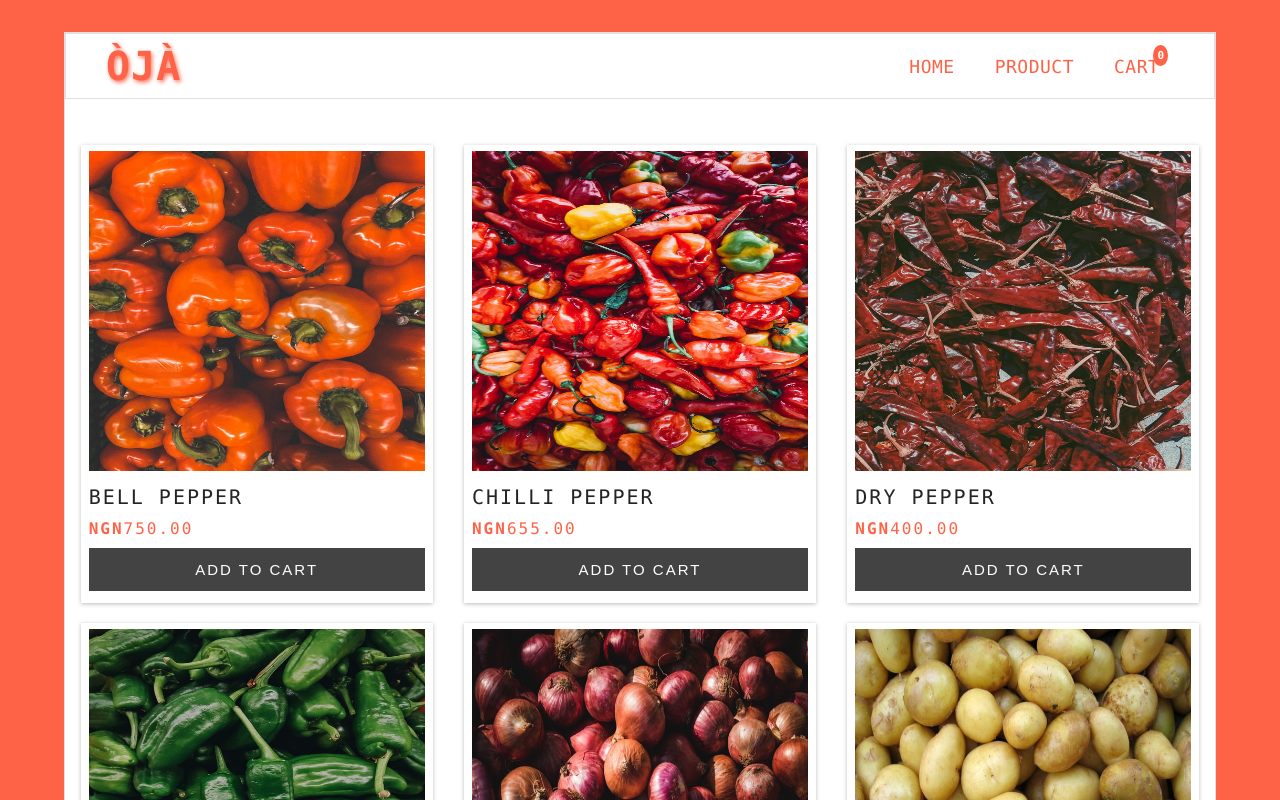
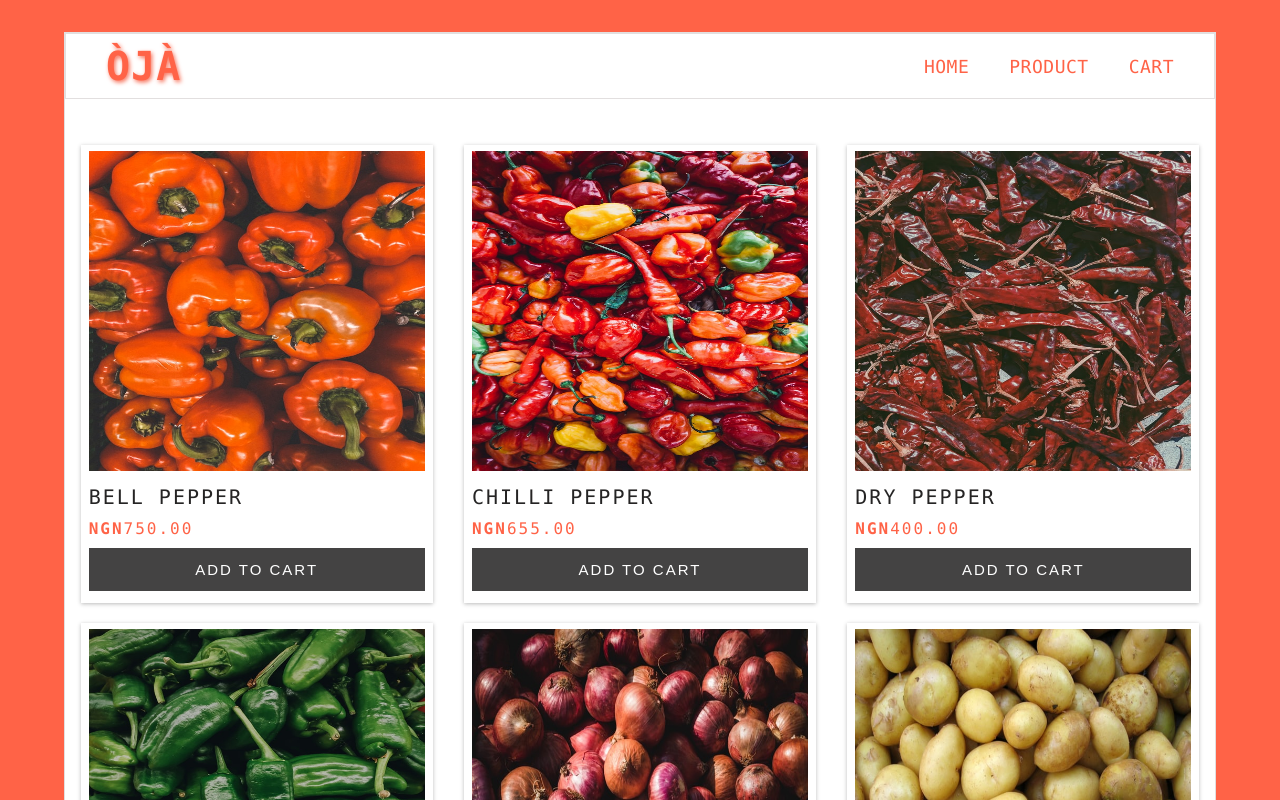
Before and after one commit to al-waheed/ArenaDrip, a React (Create React App) app: page / in a window 1280 px wide. Shown: the top 800 px of the page. Built offline with nearby package versions, Linux system fonts and the light colour scheme.

Commit message:
update datacontext

```diff
--- a/src/DataContext.js
+++ b/src/DataContext.js
@@ -95,8 +95,8 @@ export class DataProvider extends Component {
   decrease = id => {
    const { cart } = this.state;
    cart.forEach((item) => {
-      if (item._id === id) {
-        item.count === 1 ? (item.count = 1) : (item.count -= 1);
+        if (item._id === id) {
+        item.count === 1 ? this.deleteCart(id) : (item.count -= 1);
       }
     });
     this.setState({ cart:cart });
@@ -123,10 +123,9 @@ export class DataProvider extends Component {
   };
 
   clearCart = () => {
-    const { cart } = this.state;
-    const clearData = cart.length ? ([]) : (cart);
-    this.setState({ cart: clearData });
-    this.getTotalPrice();
+    this.setState({ cart: [], total: 0 });
+    localStorage.setItem("dataCart", JSON.stringify([]));
+    localStorage.setItem("dataTotal", JSON.stringify(0));
   }
 
    componentDidUpdate(){
--- a/src/Navbar.js
+++ b/src/Navbar.js
@@ -30,7 +30,7 @@ class Navbar extends Component {
             <ul>
               <li>
                 <Link className="navLink" to="/cart"> Cart </Link>
-                  <span>{cart.length}</span>
+                {cart.length > 0 && <span>{cart.length}</span>}
               </li>
             </ul>
           </nav>
```
Also changed, not shown: 1 other file (tests, documents, lock files or other folders).
